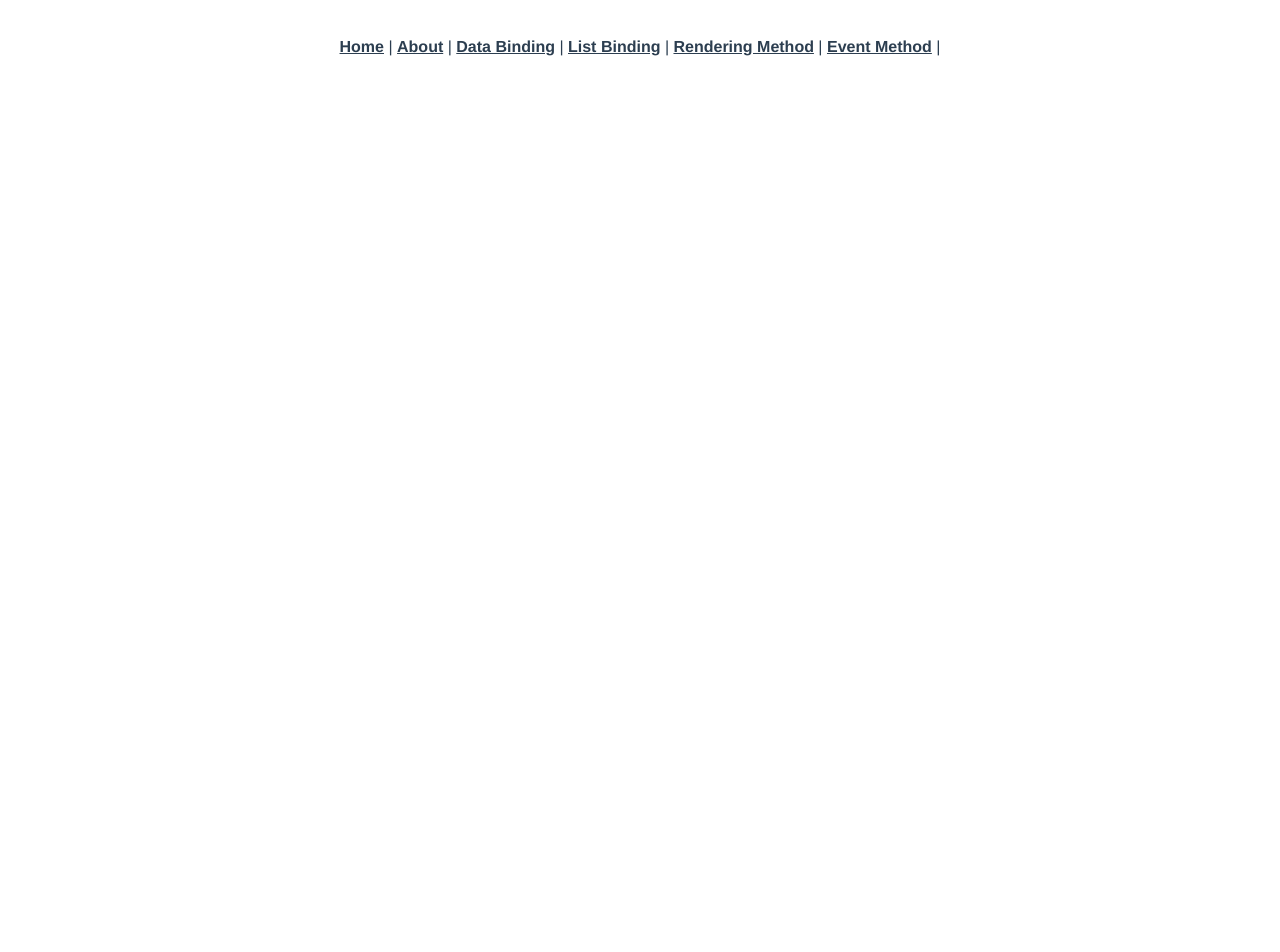
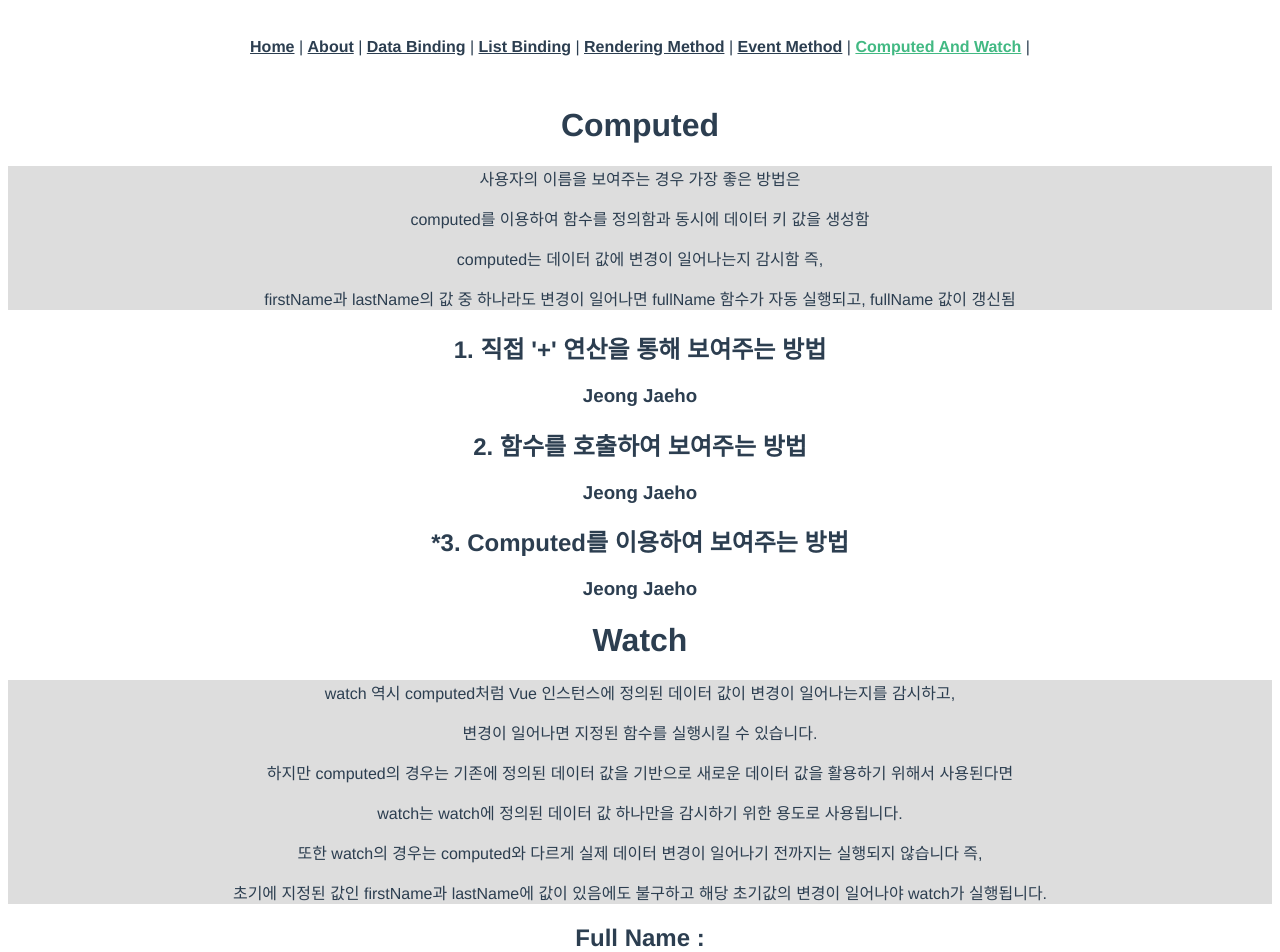
Before and after one commit to jaeho0613/vue-project, a Vue app: page /computedandwatch in a window 1280 px wide. Shown: the top 952 px of the page. Before the commit the page ends 800 px from the top, so only its background shows below. Built offline with nearby package versions, Linux system fonts and the light colour scheme.

Commit message:
5-7 Computed와 Watch 완료 // p 125

```diff
--- a/src/App.vue
+++ b/src/App.vue
@@ -7,6 +7,7 @@
       <router-link to="/listbinding">List Binding</router-link> |
       <router-link to="/rendering">Rendering Method</router-link> |
       <router-link to="/event">Event Method</router-link> |
+      <router-link to="/computedandwatch">Computed And Watch</router-link> |
     </div>
     <router-view/>
   </div>
--- a/src/router/index.js
+++ b/src/router/index.js
@@ -5,6 +5,7 @@ import DataBinding from "@/views/DataBinding";
 import ListBinding from "@/views/ListBinding";
 import RenderingMethod from "@/views/RenderingMethod";
 import EventMethod from "@/views/EventMethod";
+import ComputedAndWatch from "@/views/ComputedAndWatch";
 
 Vue.use(VueRouter)
 
@@ -41,6 +42,11 @@ const routes = [
         path: '/event',
         name: 'EventMethod',
         component: EventMethod
+    },
+    {
+        path: '/computedandwatch',
+        name: 'ComputedAndWatch',
+        component: ComputedAndWatch
     }
 ]
 
--- /dev/null
+++ b/src/views/ComputedAndWatch.vue
@@ -0,0 +1,73 @@
+<template>
+  <div>
+    <h1>Computed</h1>
+    <div style="background-color: #dddddd">
+      <p>사용자의 이름을 보여주는 경우 가장 좋은 방법은</p>
+      <p>computed를 이용하여 함수를 정의함과 동시에 데이터 키 값을 생성함</p>
+      <p>computed는 데이터 값에 변경이 일어나는지 감시함 즉,</p>
+      <p>firstName과 lastName의 값 중 하나라도 변경이 일어나면 fullName 함수가 자동 실행되고, fullName 값이 갱신됨</p>
+    </div>
+
+    <h2>1. 직접 '+' 연산을 통해 보여주는 방법</h2>
+    <h3>{{ firstName + ' ' + lastName }}</h3>
+
+    <h2>2. 함수를 호출하여 보여주는 방법 </h2>
+    <h3>{{ getFullName() }}</h3>
+
+    <h2>*3. Computed를 이용하여 보여주는 방법</h2>
+    <h3>{{ fullName }}</h3>
+
+    <h1>Watch</h1>
+    <div style="background-color: #dddddd">
+      <p>watch 역시 computed처럼 Vue 인스턴스에 정의된 데이터 값이 변경이 일어나는지를 감시하고,</p>
+      <p>변경이 일어나면 지정된 함수를 실행시킬 수 있습니다.</p>
+      <p>하지만 computed의 경우는 기존에 정의된 데이터 값을 기반으로 새로운 데이터 값을 활용하기 위해서 사용된다면</p>
+      <p>watch는 watch에 정의된 데이터 값 하나만을 감시하기 위한 용도로 사용됩니다.</p>
+      <p>또한 watch의 경우는 computed와 다르게 실제 데이터 변경이 일어나기 전까지는 실행되지 않습니다 즉,</p>
+      <p>초기에 지정된 값인 firstName과 lastName에 값이 있음에도 불구하고 해당 초기값의 변경이 일어나야 watch가 실행됩니다.</p>
+    </div>
+
+    <h2>Full Name : {{ watchFullName }}</h2>
+    <button type="button" @click="changeName()">변경</button>
+
+  </div>
+</template>
+
+<script>
+export default {
+  data() {
+    return {
+      firstName: 'Jeong',
+      lastName: 'Jaeho',
+      watchFirstName: 'Jeong',
+      watchLastName: 'Jaeho',
+      watchFullName: ''
+    }
+  },
+  methods: {
+    getFullName() {
+      return this.firstName + ' ' + this.lastName;
+    },
+    changeName() {
+      this.watchFirstName = 'AAA';
+    }
+  },
+  computed: {
+    fullName() {
+      return this.firstName + ' ' + this.lastName;
+    }
+  },
+  watch: {
+    watchFirstName() {
+      this.watchFullName = this.watchFirstName + ' ' + this.watchLastName;
+    },
+    watchLastName() {
+      this.watchFullName = this.watchFirstName + ' ' + this.watchLastName;
+    }
+  }
+}
+</script>
+
+<style scoped>
+
+</style>
```
